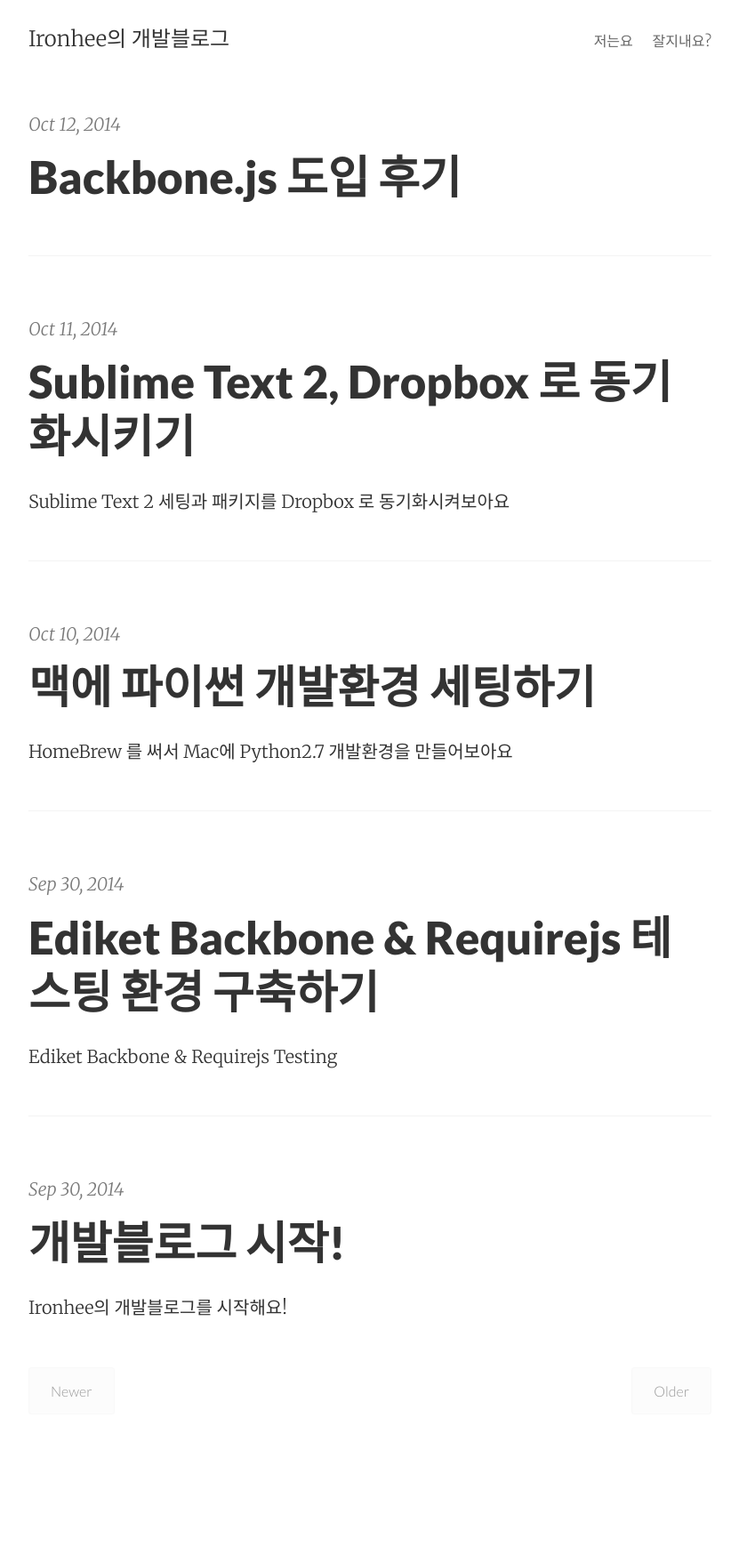
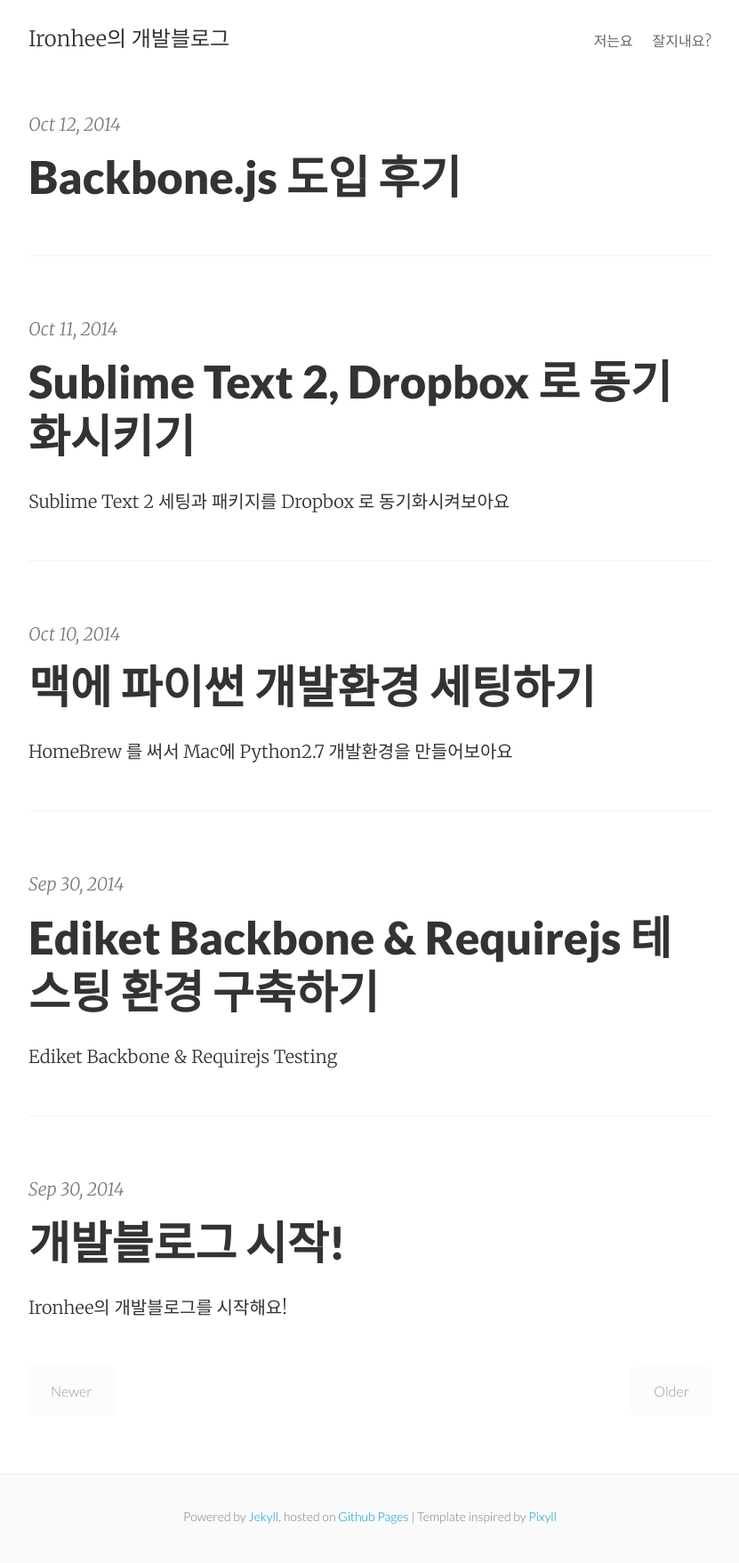
Before and after one commit to ironhee/ironhee.github.io, a Jekyll site: the page built from index.html, in a window 1280 px wide. Shown: the whole page at 89% size, without its empty margins (224-1055 px from the left). Built offline with Jekyll 4.4.1, drawn with Linux system fonts in a browser that asks for light colours; the list of posts is cut into pages by our own code.

Commit message:
footer html add

```diff
--- a/_includes/footer.html
+++ b/_includes/footer.html
@@ -1,14 +1,13 @@
-<!-- <footer class="footer">
+<footer class="footer">
   <div class="p2 wrap">
     <div class="measure mt1 center">
       <small>
-        <a href="https://github.com/ironhee/">Github</a>.
-        theme: <a href="http://jekyllthemes.org/themes/pixyll/">Pixyll</a><br>
+        Powered by <a href="http://jekyllrb.com/">Jekyll</a>, hosted on <a href="https://pages.github.com/">Github Pages</a> | Template inspired by <a href="https://github.com/johnotander/pixyll">Pixyll</a>
       </small>
     </div>
   </div>
 </footer>
- -->
+
 {% if site.google_analytics %}
 <script>
 (function(i,s,o,g,r,a,m){i['GoogleAnalyticsObject']=r;i[r]=i[r]||function(){
```
